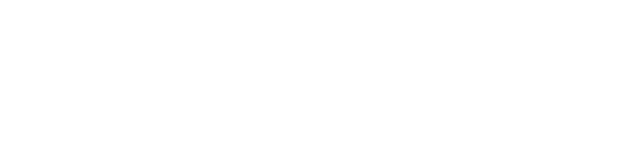
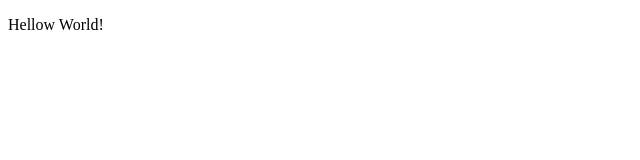
Before and after one commit to Gapster705/hellohtml, a plain HTML site: page EssentialLayout.html in a window 1280 px wide. Shown: the whole page, without its empty margins (0-640 px from the left). Drawn offline with Linux system fonts and the light colour scheme.

Commit message:
update EssentialLayout

```diff
--- a/EssentialLayout.html
+++ b/EssentialLayout.html
@@ -6,5 +6,7 @@
         <meta name="author" content="GP Kriel">
         <meta name="viewport" content="width=device-width, initial-scale=1.0">
     </head>
-
+    <body onload="">
+        <p>Hellow World!</p>
+    </body>
 </html>
```
